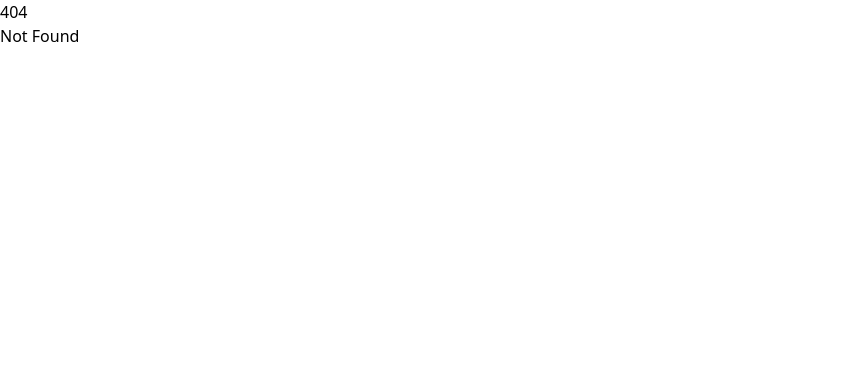
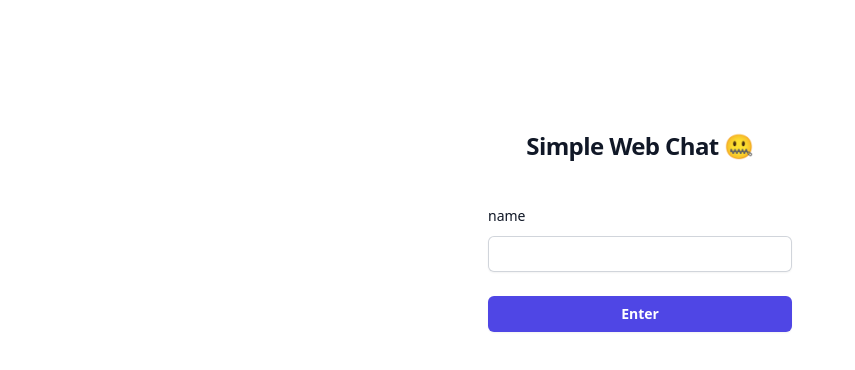
Before and after one commit to chaelin1211/svelte-simple-chat, a SvelteKit app in the folder front/: page /first in a window 1280 px wide. Before the commit this address had no page. Shown: the top 370 px of the page, without its empty margins (0-855 px from the left). Built offline with nearby package versions, Linux system fonts and the light colour scheme.

Commit message:
FEAT: 이름 입력 페이지 생성

```diff
--- /dev/null
+++ b/front/src/routes/first/+page.svelte
@@ -0,0 +1,44 @@
+<script lang="ts">
+  import { goto } from "$app/navigation";
+
+  let name = "";
+  function enterChat(name: string) {
+    goto("/");
+  }
+</script>
+
+<div class="flex min-h-full flex-col justify-center px-6 py-12 lg:px-8">
+  <div class="bg-white rounded-md mt-10 sm:mx-auto sm:w-full sm:max-w-sm">
+    <div class="sm:mx-auto sm:w-full sm:max-w-sm">
+      <h2
+        class="mt-10 text-center text-2xl font-bold leading-9 tracking-tight text-gray-900"
+      >
+        Simple Web Chat 🤐
+      </h2>
+    </div>
+    <div class="p-10 space-y-6" action="#" method="POST">
+      <div>
+        <label
+          for="email"
+          class="block text-sm font-medium leading-6 text-gray-900">name</label
+        >
+        <div class="mt-2">
+          <input
+            bind:value={name}
+            name="name"
+            type="text"
+            required
+            class="block w-full rounded-md border-0 p-1.5 text-gray-900 shadow-sm ring-1 ring-inset ring-gray-300 placeholder:text-gray-400 focus:ring-2 focus:ring-inset focus:ring-indigo-600 sm:text-sm sm:leading-6"
+          />
+        </div>
+      </div>
+      <div>
+        <button
+          on:click={enterChat(name)}
+          class="flex w-full justify-center rounded-md bg-indigo-600 px-3 py-1.5 text-sm font-semibold leading-6 text-white shadow-sm hover:bg-indigo-500 focus-visible:outline focus-visible:outline-2 focus-visible:outline-offset-2 focus-visible:outline-indigo-600"
+          >Enter
+        </button>
+      </div>
+    </div>
+  </div>
+</div>
```
